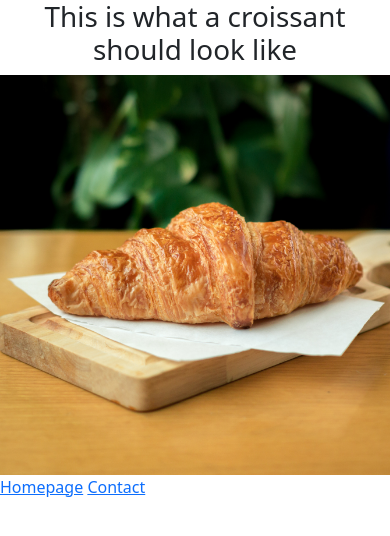
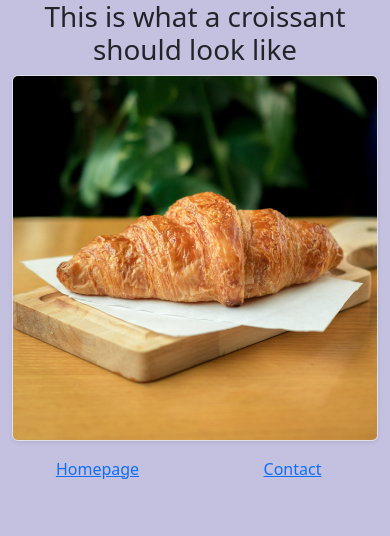
Before and after one commit to ArteAvelar/Croissant-project, a plain HTML site: page photo.html in a window 390 px wide. Drawn offline with nearby package versions, Linux system fonts and the light colour scheme.

Commit message:
added responsive grid in links

```diff
--- a/css/style.css
+++ b/css/style.css
@@ -1,5 +1,5 @@
 body {
-  max-width: 600px;
+  background-color: #c4c1e0;
 }
 h1 {
   text-align: center;
@@ -7,5 +7,8 @@ h1 {
 
 img {
   display: block;
-  max-width: 400px;
 }
+
+.webpage-bbc {
+  text-align: center;
+}
--- a/photo.html
+++ b/photo.html
@@ -14,10 +14,21 @@
     />
     <link rel="stylesheet" href="css/style.css" />
   </head>
+
   <body>
-    <h1>This is what a croissant should look like</h1>
-    <img src="images/croissant.jpg" alt="" />
-    <a href="index.html">Homepage</a>
-    <a href="contact.html">Contact</a>
+    <div class="container">
+      <h1>This is what a croissant should look like</h1>
+      <img
+        src="images/croissant.jpg"
+        class="img-fluid rounded border shadow-sm"
+        alt=""
+      />
+      <div class="row text-center mt-3">
+        <div class="col-6">
+          <a href="index.html">Homepage</a>
+        </div>
+        <div class="col-6"><a href="contact.html">Contact</a></div>
+      </div>
+    </div>
   </body>
 </html>
```
Also changed, not shown: contact.html (+14 -4 lines), index.html (+11 -4 lines).
